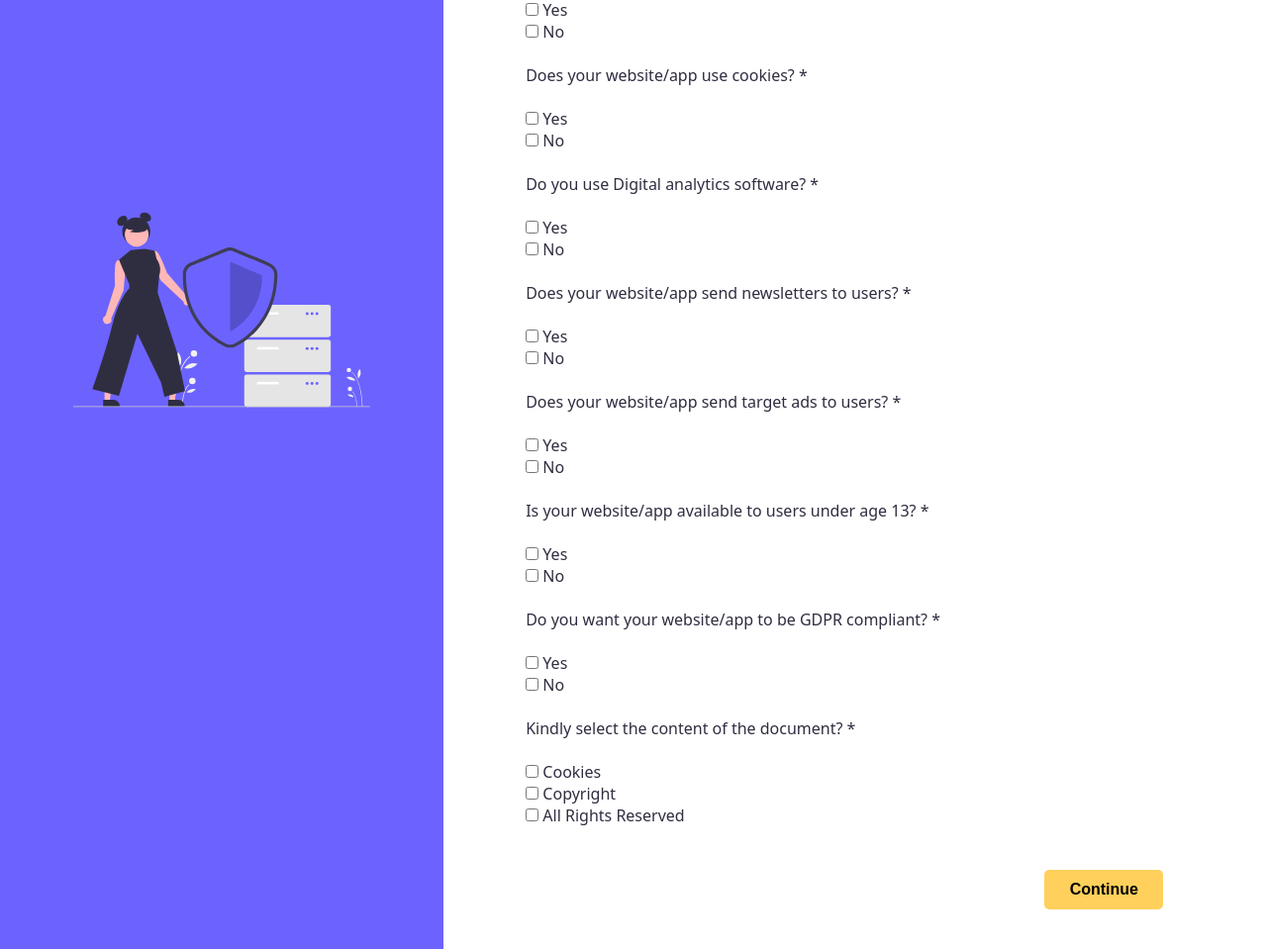
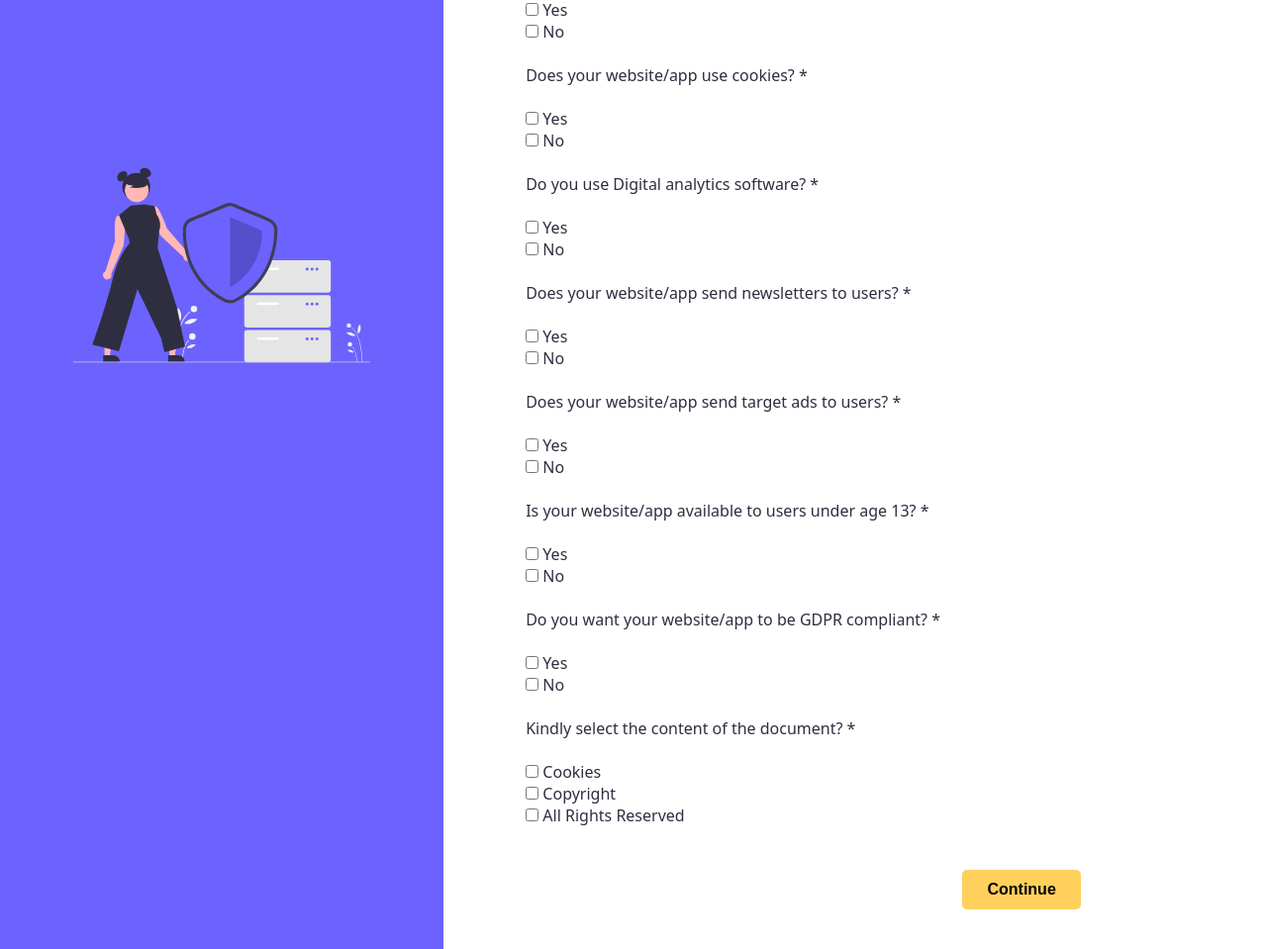
Before and after one commit to zuri-training/team_camel2.zuri, a plain HTML site: page frontend/Privacy policy page 2.html in a window 1280 px wide. Shown: the part 313-1272 px from the top of the page at 99% size. Drawn offline with Linux system fonts and the light colour scheme.

Commit message:
Update Privacy policy 2.css

```diff
--- a/frontend/CSS/Privacy policy 2.css
+++ b/frontend/CSS/Privacy policy 2.css
@@ -3,13 +3,13 @@
     padding: 0;
 }
 .first{
-    height: 2792px;
+    height: 1300px;
     width: 35%;
     background-color: #6c63ff;
     float: left;
 }
 .second{
-    height: 2792px;
+    height: 1300px;
     width: 65%;
     background-color: #ffffff;
     float: right;
@@ -26,7 +26,7 @@
     width: 300px;
     height: 270px;
     margin: 0 auto;
-    margin-top: 85%;
+    margin-top: 75%;
 }
 .second .title{
     margin-top: 45px;
@@ -65,7 +65,7 @@
     font-weight: 600;
     cursor: pointer;
     position: relative;
-    left: 63%;
+    left: 53%;
 }
 .cntn:hover{
     background-color: #ebbf50;
```
